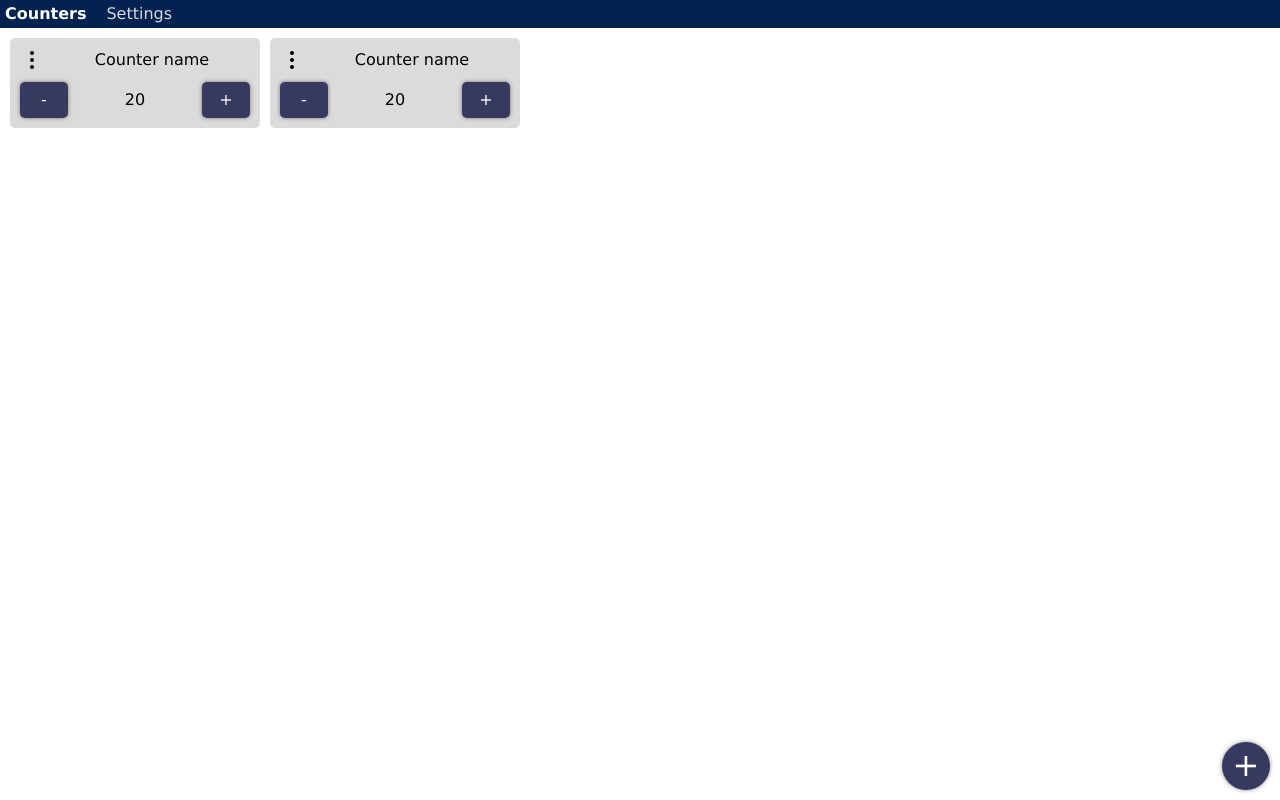
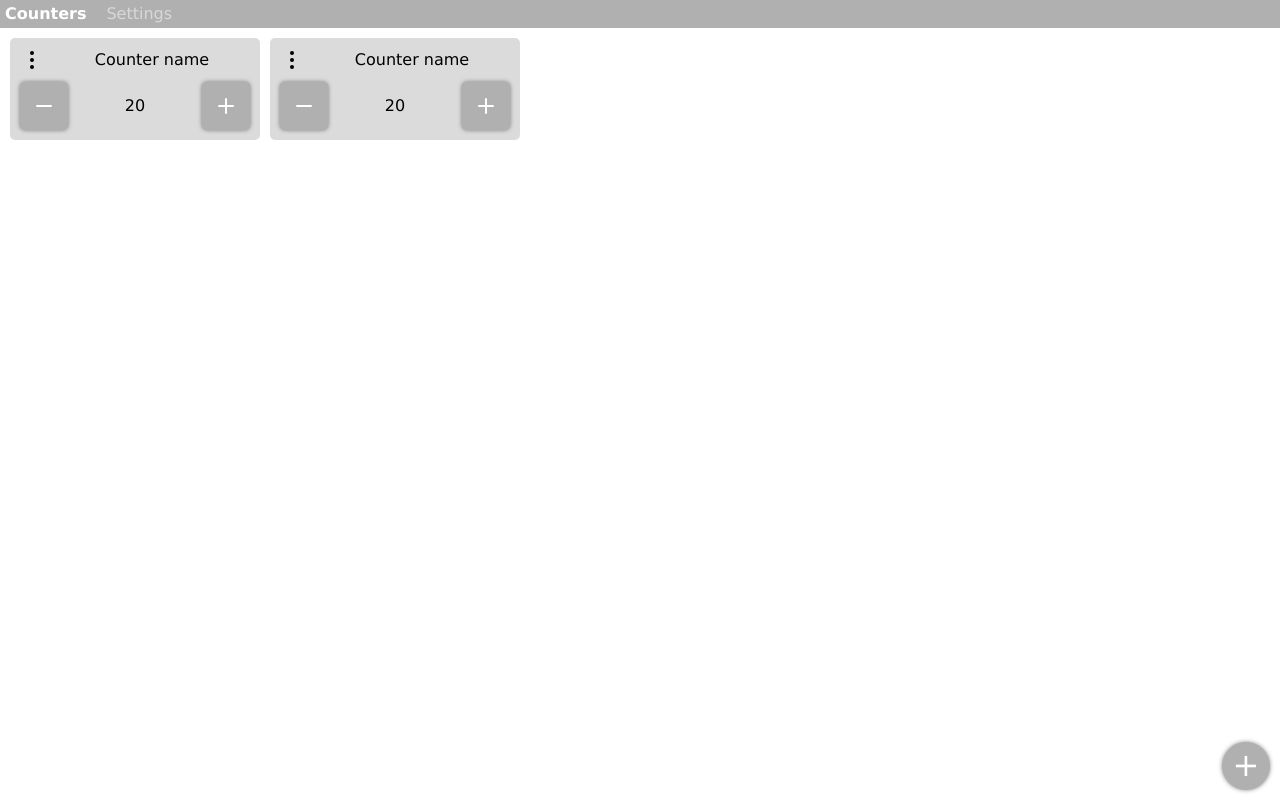
Before and after one commit to aurock-dev/counter, a Vue app: page / in a window 1280 px wide. Built offline with nearby package versions, Linux system fonts and the light colour scheme.

Commit message:
♻️ rework counter buttons and remove all non var color

```diff
--- a/src/assets/base.css
+++ b/src/assets/base.css
@@ -12,7 +12,7 @@ button {
     height: max-content;
     border: none;
     border-radius: 5px;
-    background-color: var(--accent-color);
+    background-color: var(--dark-grey);
     color: var(--light);
     box-shadow: var(--default-shadow);
 }
--- a/src/assets/variables.css
+++ b/src/assets/variables.css
@@ -1,7 +1,8 @@
 :root {
-    --accent-color: rgb(56, 57, 97);
-
     --light: #FFFFFF;
+    --grey: #dbdbdb;
+    --light-grey: #d8d8d8;
+    --dark-grey: #b0b0b0;
 
     --shadow-color: rgba(53, 53, 53, 0.59);
     --default-shadow: 0px 0px 4px 0px var(--shadow-color);
--- a/src/components/Counter.vue
+++ b/src/components/Counter.vue
@@ -1,6 +1,6 @@
 <script setup>
 import { ref, onMounted } from 'vue'
-import { RotateCwSquare, Trash2, EllipsisVertical, Check } from 'lucide-vue-next'
+import { RotateCwSquare, Trash2, EllipsisVertical, Check, Minus, Plus } from 'lucide-vue-next'
 import { settingsStore } from '@/store/settings'
 
 const props = defineProps({
@@ -77,9 +77,13 @@ onMounted(() => {
             </template>
         </div>
         <div class="counter__buttons">
-            <button class="counter__button" @click="decrement">-</button>
+            <button class="counter__button" @click="decrement">
+                <Minus />
+            </button>
             <p class="counter__value">{{ counter }}</p>
-            <button class="counter__button" @click="increment">+</button>
+            <button class="counter__button" @click="increment">
+                <Plus />
+            </button>
         </div>
     </div>
 </template>
@@ -95,9 +99,7 @@ onMounted(() => {
     padding: 10px;
     align-items: center;
     border-radius: 5px;
-    background-color: #dbdbdb;
-
-
+    background-color: var(--grey);
 
     .counter__header {
         display: flex;
@@ -146,7 +148,8 @@ onMounted(() => {
         width: 100%;
 
         .counter__button {
-            min-width: 3em;
+            width: 3em;
+            height: 3em;
         }
 
         .counter__value {
--- a/src/components/Header.vue
+++ b/src/components/Header.vue
@@ -19,20 +19,20 @@ import { RouterLink } from 'vue-router'
     flex-direction: row;
     justify-content: space-between;
     padding: 2px 5px;
-    background-color: #022252;
-    color: #fff;
+    background-color: var(--dark-grey);
+    color: var(--light);
 
     .header__links {
         display: flex;
         gap: 20px;
 
         .header__link {
-            color: #d8d8d8;
+            color: var(--light-grey);
             text-decoration: none;
         }
 
         .header__link.router-link-active {
-            color: #fff;
+            color: var(--light);
             font-weight: bold;
         }
     }
```
